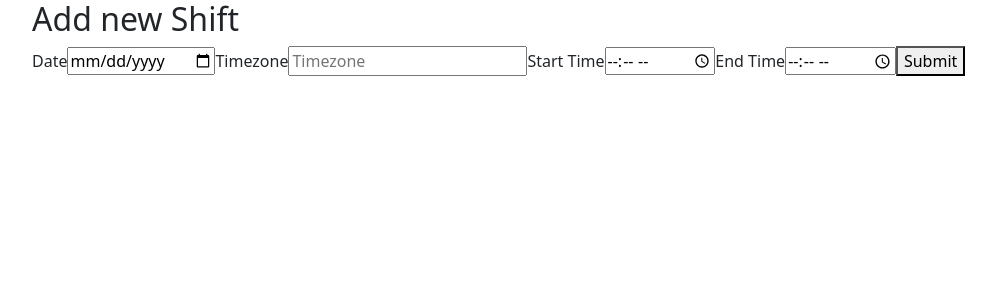
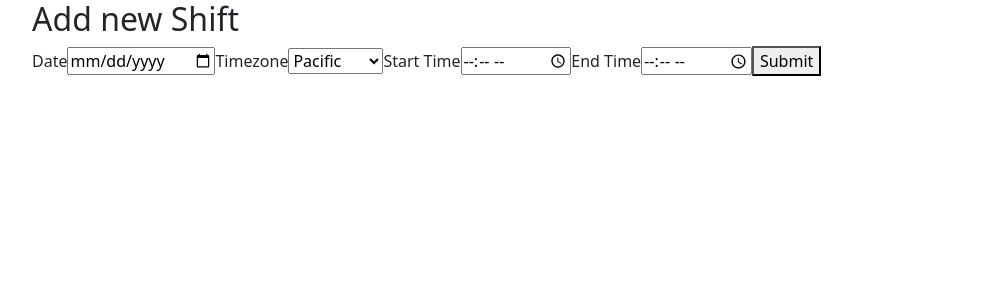
Before and after one commit to jpatterson933/calender-application, a React (Create React App) app in the folder client/: page / in a window 1280 px wide. Shown: the top 300 px of the page, without its empty margins (50-1046 px from the left). Built offline with nearby package versions, Linux system fonts and the light colour scheme; no server answers.

Commit message:
prevent saturdays and sundays from being selected by the user so the data is never sent back to the server side

```diff
--- a/client/src/pages/CreateShift.js
+++ b/client/src/pages/CreateShift.js
@@ -33,6 +33,22 @@ function AddShift(props) {
     const handleChange = (event) => {
         const { name, value } = event.target;
 
+        if(name === "date"){
+            const selectedDate = new Date(value);
+            const day = selectedDate.getDay();
+            console.log(selectedDate, "selected Date");
+            console.log(day, "day of selected date");
+
+            if (day === 5 || day === 6){
+                alert('Saturdays and Sundays are not allowed') // should bring in a module component that pops up and can be dismissed
+                setFormState({
+                    ...formState,
+                    [name]: '' // clear the date input
+                });
+                return
+            }
+        }
+
         setFormState({
             ...formState,
             [name]: value
@@ -51,16 +67,18 @@ function AddShift(props) {
                     type="date"
                     id="date"
                     onChange={handleChange}
+                    value={formState.date}
+
                 />
 
                 <label htmlFor="timezone">Timezone</label>
-                <input
-                    placeholder="Timezone"
-                    name="timezone"
-                    type="timezone"
-                    id="timezone"
-                    onChange={handleChange}
-                />
+                <select id="timezone" name="timezone" onChange={handleChange}>
+                    <option value="pacific">Pacific</option>
+                    <option value="central">Central</option>
+                    <option value="mountain">Mountain</option>
+                    <option value="eastern">Eastern</option>
+                    <option value="GMT/BST">GMT/BST</option>
+                </select>
 
                 <label htmlFor="startTime">Start Time</label>
                 <input
```
